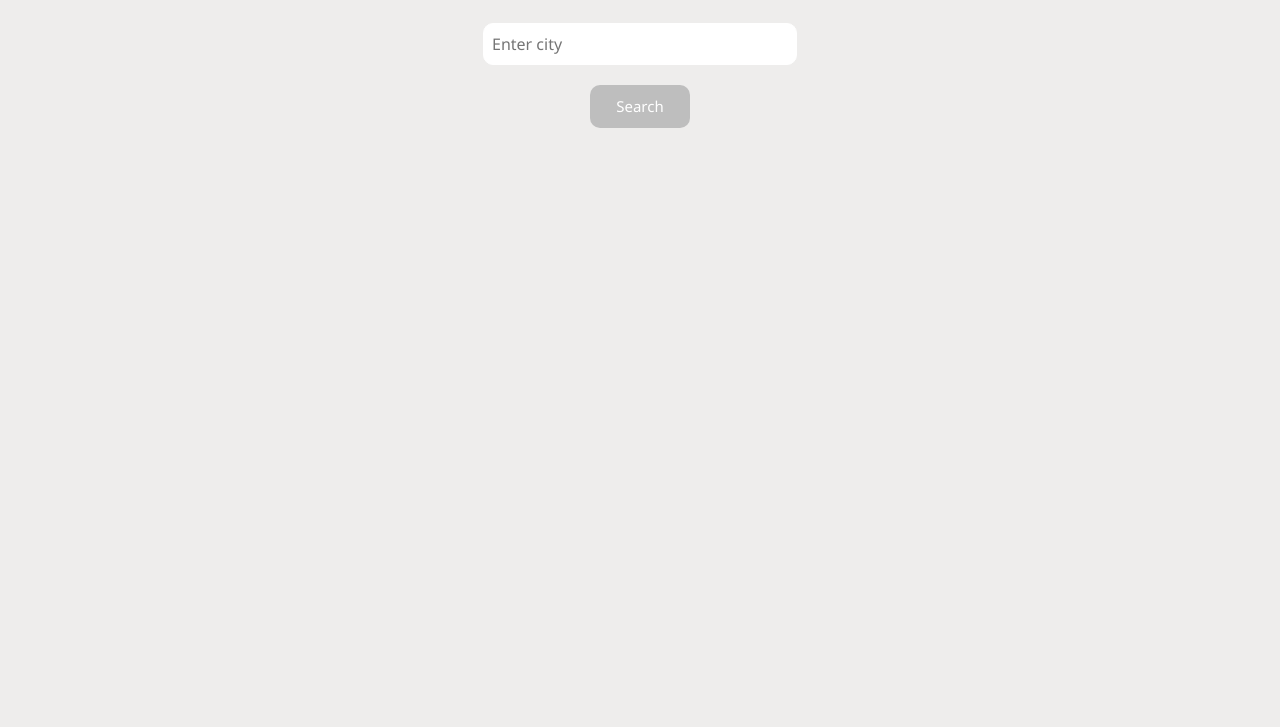
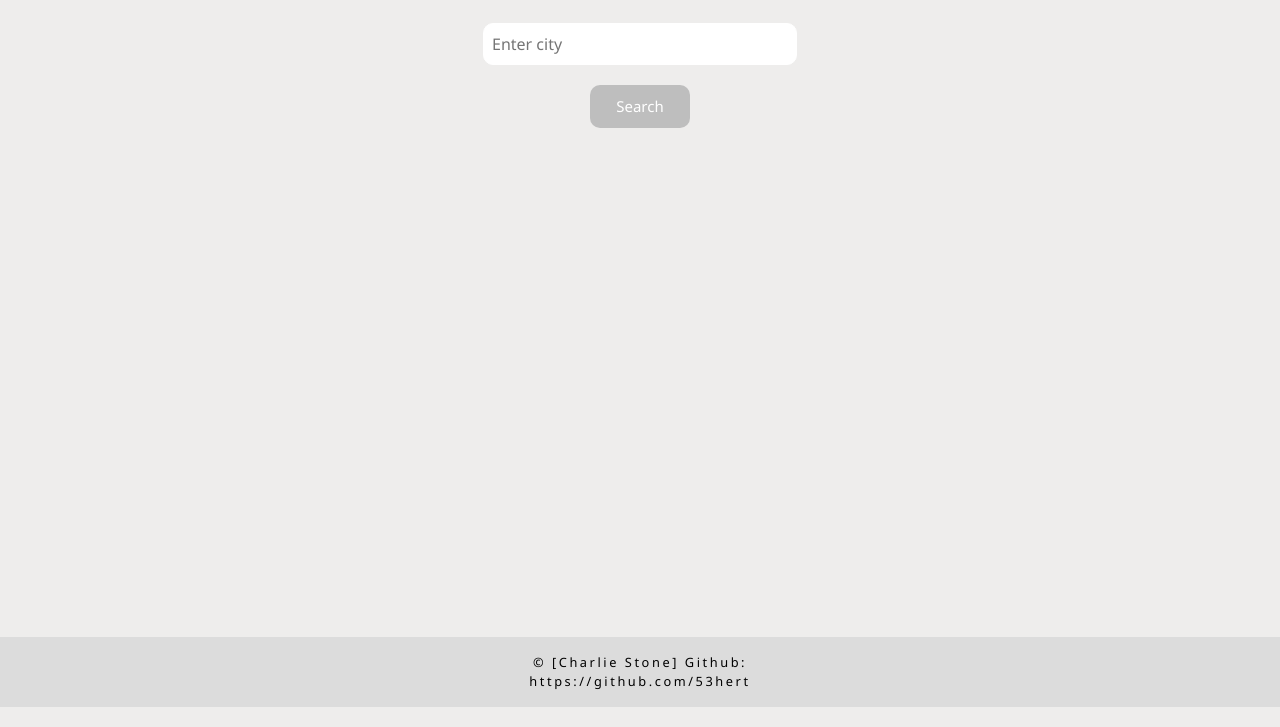
Before and after one commit to 53hert/53hert-Weather-app-for-York-museums-trust, a plain HTML site: page index.html in a window 1280 px wide. Shown: the part 93-820 px from the top of the page. Drawn offline with nearby package versions, Linux system fonts and the light colour scheme.

Commit message:
Footer added
Added the HTML and CSS for a footer

```diff
--- a/assets/styles.css
+++ b/assets/styles.css
@@ -10,7 +10,22 @@ body {
 
 .container {
     max-width: 400px;
+    flex: 1;
 }
+
+.footer {
+    background: gainsboro;
+    letter-spacing: 0.2em;
+    font-size: 0.8em;
+    color: black;
+}
+
+.wrapper {
+    display: flex;
+    flex-direction: column;
+    min-height: 100vh;
+}
+
 #weather-container {
     background: rgba(255,255,255,0.3);
     max-width: 400px;
--- a/index.html
+++ b/index.html
@@ -1,9 +1,11 @@
 <!DOCTYPE html>
 <html lang="en">
+
 <head>
     <meta charset="UTF-8">
     <meta name="viewport" content="width=device-width, initial-scale=1.0">
-    <link rel="stylesheet" href="https://stackpath.bootstrapcdn.com/bootstrap/4.3.1/css/bootstrap.min.css" integrity="sha384-ggOyR0iXCbMQv3Xipma34MD+dH/1fQ784/j6cY/iJTQUOhcWr7x9JvoRxT2MZw1T" crossorigin="anonymous">
+    <link rel="stylesheet" href="https://stackpath.bootstrapcdn.com/bootstrap/4.3.1/css/bootstrap.min.css"
+        integrity="sha384-ggOyR0iXCbMQv3Xipma34MD+dH/1fQ784/j6cY/iJTQUOhcWr7x9JvoRxT2MZw1T" crossorigin="anonymous">
     <script src="https://kit.fontawesome.com/90da086562.js" crossorigin="anonymous"></script>
     <link rel="stylesheet" href="assets/styles.css">
 
@@ -11,6 +13,7 @@
 </head>
 
 <body>
+    <div class="wrapper">
         <div class="container">
 
             <div id="search-container">
@@ -35,8 +38,17 @@
             </div>
             <div class="spacer"></div>
         </div>
+        <div>
+            <footer class="footer mt-auto py-3">
+                <div class="container">
+                    <span>&copy; [Charlie Stone] Github: https://github.com/53hert</span>
+                </div>
+        </div>
+    </div>
+    <script src="assets/app.js"></script>
 
-    <script src ="assets/app.js"></script>
+
 
 </body>
+
 </html>
```
Lines whose indentation alone changed are shown as unchanged.
